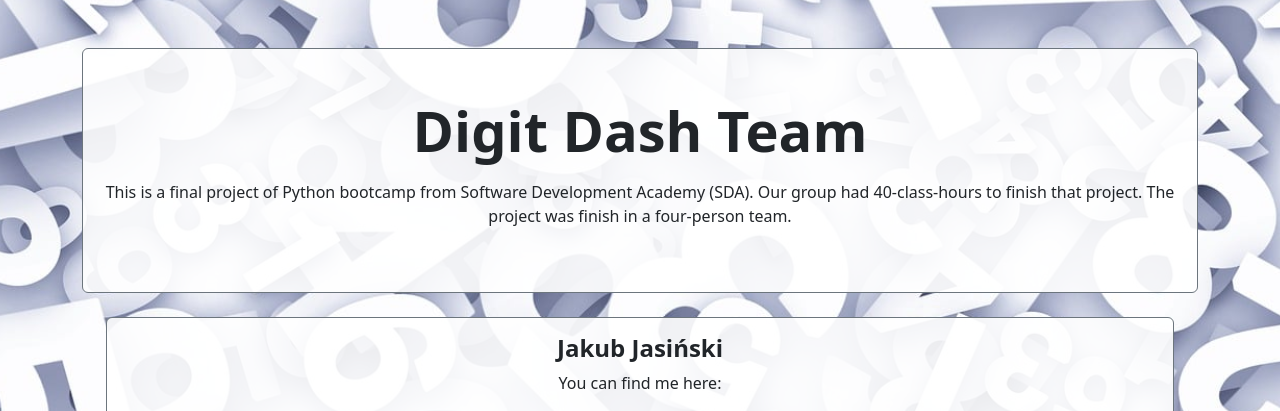
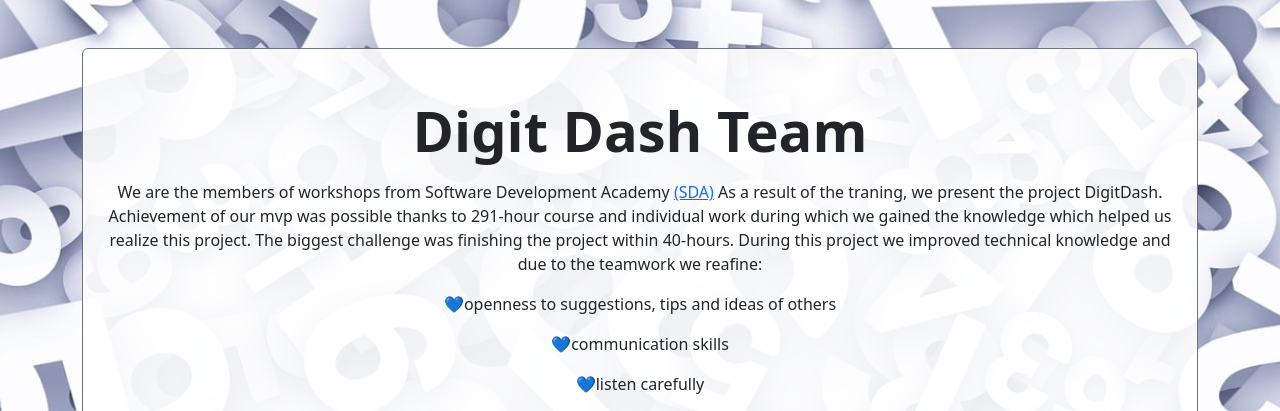
Before and after one commit to Kowal1996/Digit_Dash, a Django app: page /about/ in a window 1280 px wide. Shown: the part 59-470 px from the top of the page. Run offline with Django 4.2, Linux system fonts and the light colour scheme.

Commit message:
Modified about html

```diff
--- a/accounts/templates/about.html
+++ b/accounts/templates/about.html
@@ -10,7 +10,13 @@
           <div class="card background-white rounded-2 border border-secondary">
              <div class="col mb-5 ">
                 <p class="display-4 text-center mt-5 fw-bold">Digit Dash Team</p>
-                <p class="display-7 text-center">This is a final project of Python bootcamp from Software Development Academy (SDA). Our group had 40-class-hours to finish that project. The project was finish in a four-person team.</p>
+                <p class="display-7 text-center">We are the members of workshops from Software Development Academy <a href="https://sdacademy.pl/">(SDA)</a> As a result of the traning, we present the project DigitDash. Achievement of our mvp was possible thanks to 291-hour course and individual work during which we gained the knowledge which helped us realize this project. The biggest challenge was finishing the project within 40-hours. During this project we improved technical knowledge and due to the teamwork we reafine:
+                  <p><center>&#128153;openness to suggestions, tips and ideas of others</center></p>
+                  <p><center>&#128153;communication skills</center></p>
+                  <p><center>&#128153;listen carefully</center></p>
+                  <p><center>A great project which brought us a lot of satisfaction and happiness. We are going to continoue the project and implement the assimed 'TO DO'.</center</p>
+                  <h4><center><b>&#11088;Per aspera as astra&#11088;</center></b></h4>
+               </p>
              </div>
           </div>
        </div>
@@ -24,7 +30,7 @@
           <p>You can find me here:</p>
           <div>
             <span><a href="https://www.linkedin.com/in/jasinski-jakub/"><img alt="linked-in" src="https://img.shields.io/badge/linkedin-%230077B5.svg?&style=for-the-badge&logo=linkedin&logoColor=white"></a></span>
-            <span><a href="http://github.com/JakubJas1997"><img class="about-image" src="/static/images/git-hub-logo.png" alt="GitHub" width="15%" height="15%"></a></span>
+            <span><a href="http://github.com/JakubJas1997"><img src="/static/images/git-hub-logo.png" alt="GitHub" width="15%" height="15%"></a></span>
             <p></p>
           </div>
        </div>
@@ -34,7 +40,7 @@
           <p>You can find me here:</p>
           <div>
             <span><a href="https://www.linkedin.com/in/kamila-czajkowska/"><img alt="linked-in" src="https://img.shields.io/badge/linkedin-%230077B5.svg?&style=for-the-badge&logo=linkedin&logoColor=white"></a></span>
-            <span><a href="https://github.com/kama1990"><img class="about-image" src="/static/images/git-hub-logo.png" alt="GitHub" width="15%" height="15%"></a></span>
+            <span><a href="https://github.com/kama1990"><img src="/static/images/git-hub-logo.png" alt="GitHub" width="15%" height="15%"></a></span>
             <p></p>
           </div>
        </div>
@@ -48,7 +54,7 @@
           <p>You can find me here:</p>
           <div>
             <span><a href="https://linkedin.com/in/anhelina-smuhliy-b20200288/"><img alt="linked-in" src="https://img.shields.io/badge/linkedin-%230077B5.svg?&style=for-the-badge&logo=linkedin&logoColor=white"></a></span>
-            <span><a href="https://github.com/smuhliyanhelina"><img class="about-image" src="/static/images/git-hub-logo.png" alt="GitHub" width="15%" height="15%"></a></span>
+            <span><a href="https://github.com/smuhliyanhelina"><img src="/static/images/git-hub-logo.png" alt="GitHub" width="15%" height="15%"></a></span>
             <p></p>
           </div>
        </div>
--- a/static/css/styles.css
+++ b/static/css/styles.css
@@ -60,7 +60,3 @@ footer {
 .background-white{
     background-color: rgba(255,255,255,.9);
 }
-
-.about-image {
-	margin-left: 600px;
-}
```
